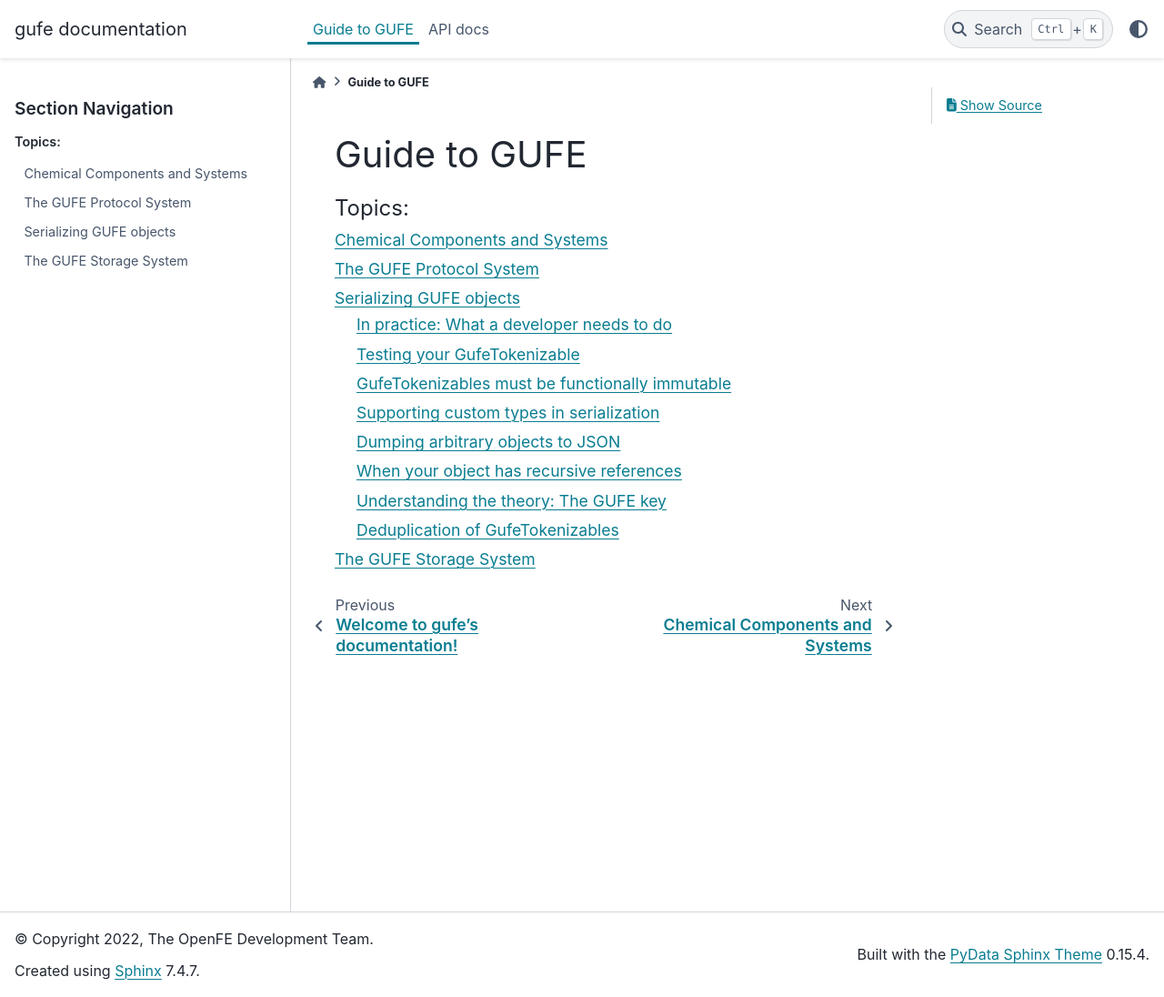
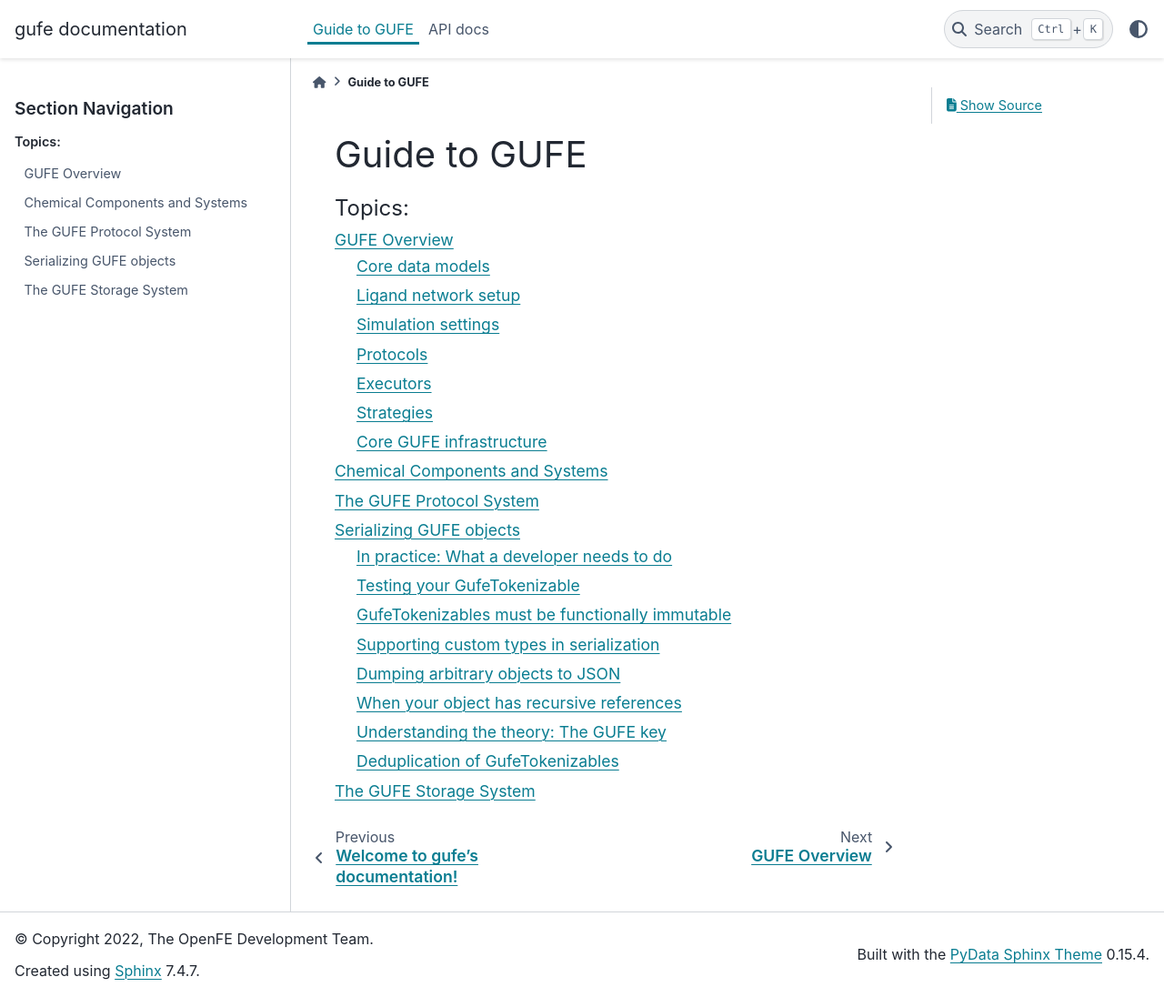
Before and after one commit to OpenFreeEnergy/gufe, a Sphinx documentation site: the page built from docs/guide.rst, in a window 1280 px wide and 1096 px high. Shown: the whole window at 91% size. Built offline with Sphinx 7.4.7 and the PyData theme 0.15.4, drawn with Linux system fonts in a browser that asks for light colours; some of the changed lines change nothing that is shown.

Commit message:
Add overview to docs guide

```diff
--- a/docs/guide.rst
+++ b/docs/guide.rst
@@ -6,6 +6,7 @@ Guide to GUFE
    :maxdepth: 2
    :caption: Topics:
 
+   guide/overview
    guide/components_and_systems
    guide/protocols
    guide/serialization
--- /dev/null
+++ b/docs/guide/overview.rst
@@ -0,0 +1,83 @@
+GUFE Overview
+=============
+
+GUFE exists to define interoperable APIs for free energy calculations, which
+can be used by an ecosystem of Python packages to develop tools that focus
+on performing specific aspects of the free energy pipeline, while
+benefitting from other tools for other aspects.
+
+In order to do this, GUFE distinguishes several aspects of the process of
+calculating free energies, and define APIs for each of them. GUFE provides
+the underlying infrastructure; the real science is done in packages that
+implement parts of the GUFE APIs.
+
+Core data models
+----------------
+
+In order to ensure interoperability, GUFE defines objects that represent the
+core chemistry and alchemistry of a free energy pipeline, including
+molecules, chemical systems, and alchemical transformations. This provides a
+shared language that different tools use.
+
+Ligand network setup
+--------------------
+
+GUFE defines a basic API for the common case of performing alchemical
+transformations between small molecules, either for relative binding free
+energies of relative hydration free energies. This handles how mappings
+between different molecules are defined for alchemical transformations,
+by defining both the :class:`.LigandAtomMapping` object that contains the
+details of a specific mapping, and the :class:`.AtomMapper` abstract API for
+an object that creates the mappings.
+
+Simulation settings
+-------------------
+
+In order to facilitate comparisons of different approaches, GUFE defines a
+hierarchy of simulation settings. This allows certain settings (such as
+temperature and pressure) to be consistent across different simulation
+tools, while allowing additional custom settings specific to a given tool to
+be defined.
+
+Protocols
+---------
+
+The actual simulation of a free energy calculation is defined by a GUFE
+:class:`.Protocol`. The :class:`.Protocol` is described as a set of tasks,
+each a :class:`.ProtocolUnit`, which may depend on other tasks. As such,
+they form a directed acyclic graph.
+
+GUFE does not implement any free energy protocols, but by providing the
+abstract API, allows protocol authors to create new simulation protocols
+without needing to focus on the details of execution or storage.
+
+Executors
+---------
+
+Executors actually run the simulations described by the :class:`.Protocol`.
+GUFE does not define an executor API, although it includes the very simple
+serial executor in :func:`.execute_DAG`.
+
+The responsibilities of an executor include running the tasks (units) for a
+:class:`.Protocol` and managing storage of output. GUFE contains some tools
+to facilitate that, particularly around storage, but it is up to the
+executor to determine how to/whether to use those.
+
+Strategies
+----------
+
+Strategies have yet to be implemented, but the GUFE design leaves a place
+for an object that, at the scale of an alchemical network, can dynamically
+decide where to focus more simulation effort based on the results that have
+been received so far. This will be useful for adaptive approaches to
+sampling a network.
+
+Core GUFE infrastructure
+------------------------
+
+Behind the scenes, GUFE implements a number of details common to all of its
+objects. Nearly all objects in GUFE are subclasses of
+:class:`.GufeTokenizable`, which sets a few requirements and behaviors on
+these objects, including that they are immutable, serializable, and
+hashable. These provide important guarantees to downstream packages that
+facilitate repeatability and reproducibility.
```
